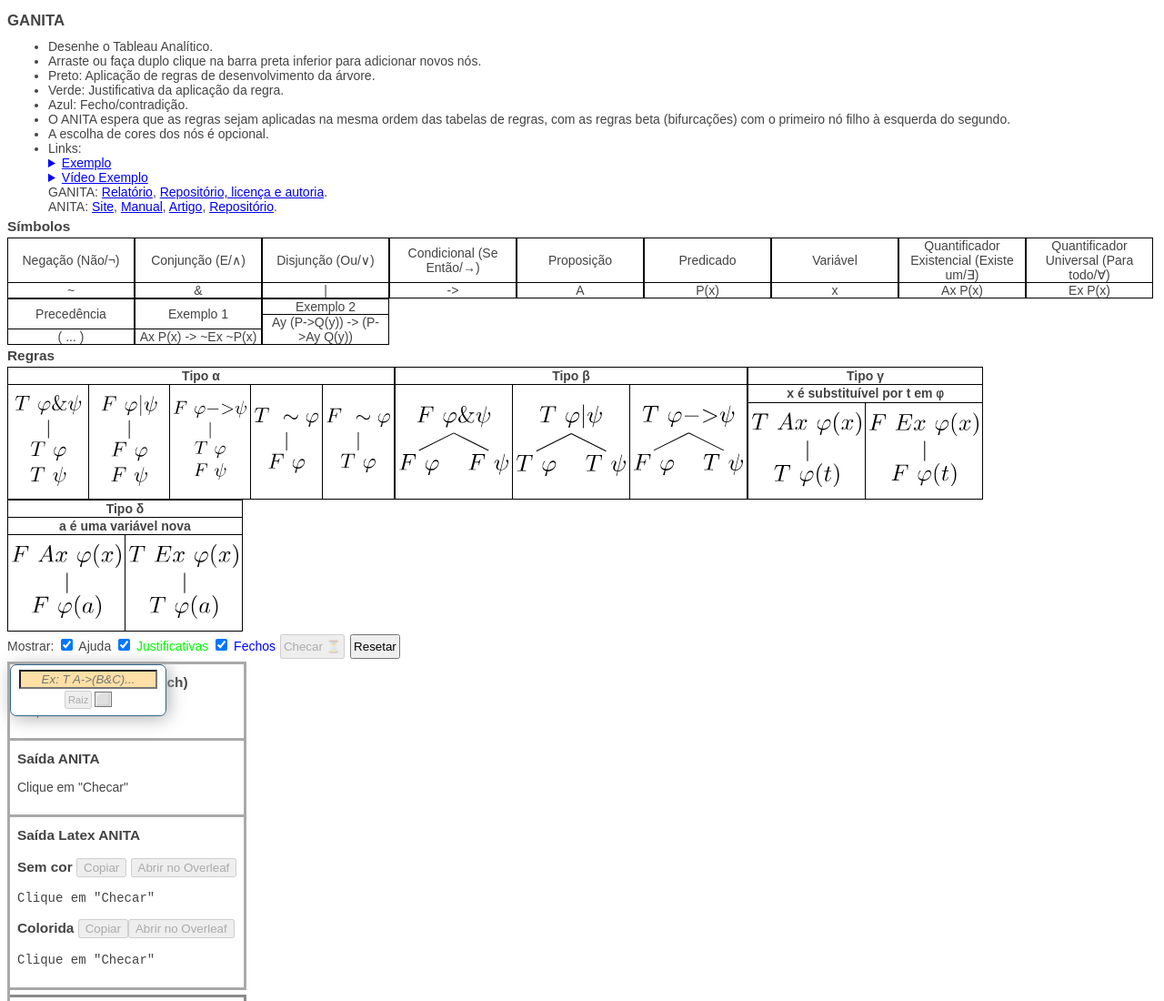
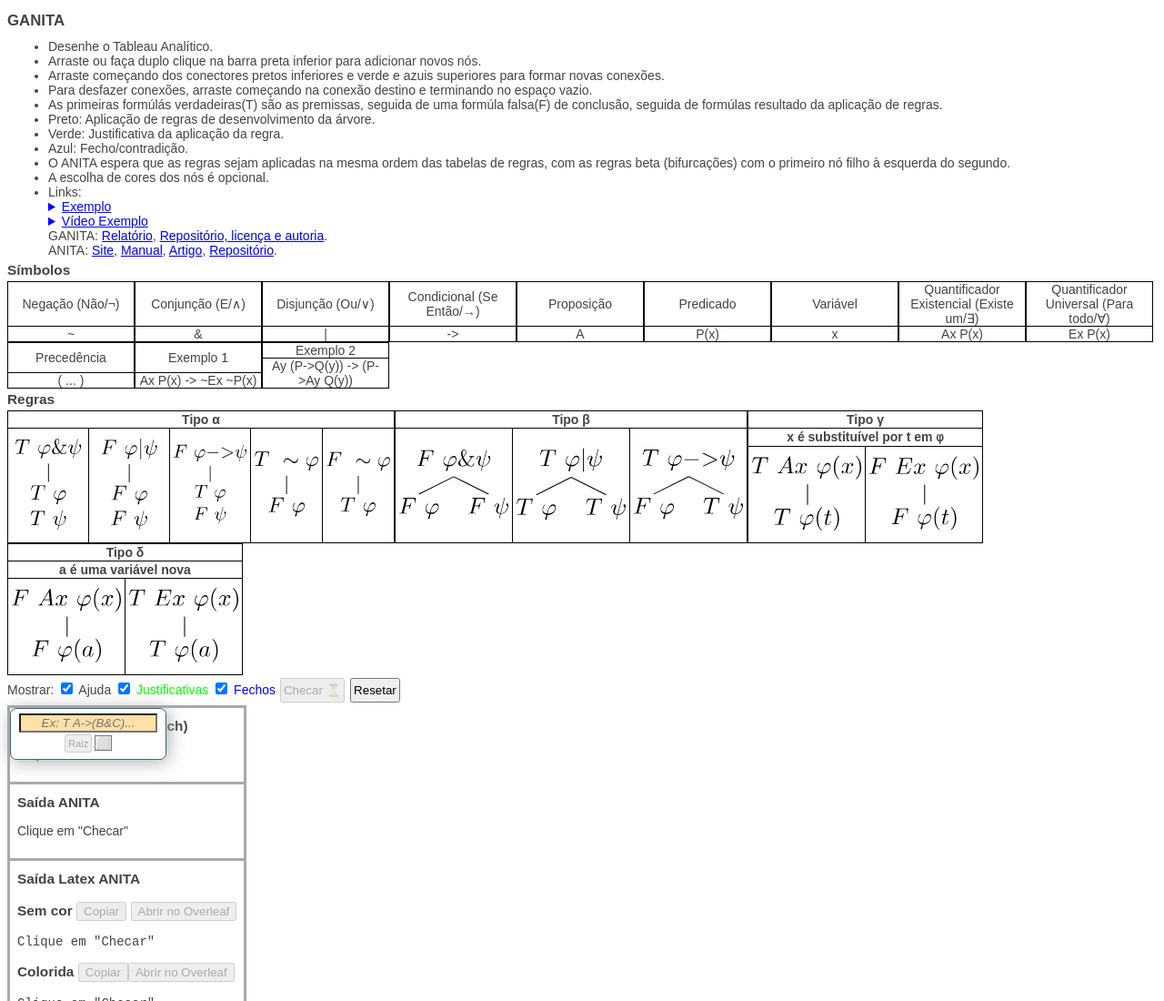
Before and after one commit to rardiol/ganita, a website built with webpack: page src/index.html in a window 1280 px wide. Shown: the top 1100 px of the page at 91% size. Built offline with nearby package versions, Linux system fonts and the light colour scheme; files whose address does not match are found by name; what @jsplumb/browser-ui, split.js would draw is missing.

Commit message:
index.html help

```diff
--- a/src/index.html
+++ b/src/index.html
@@ -16,6 +16,9 @@
         <ul>
             <li>Desenhe o Tableau Analítico.</li>
             <li>Arraste ou faça duplo clique na barra preta inferior para adicionar novos nós.</li>
+            <li>Arraste começando dos conectores pretos inferiores e verde e azuis superiores para formar novas conexões.</li>
+            <li>Para desfazer conexões, arraste começando na conexão destino e terminando no espaço vazio.</li>
+            <li>As primeiras formúlás verdadeiras(T) são as premissas, seguida de uma formúla falsa(F) de conclusão, seguida de formúlas resultado da aplicação de regras.</li>
             <li>Preto: Aplicação de regras de desenvolvimento da árvore.</li>
             <li>Verde: Justificativa da aplicação da regra.</li>
             <li>Azul: Fecho/contradição.</li>
```
